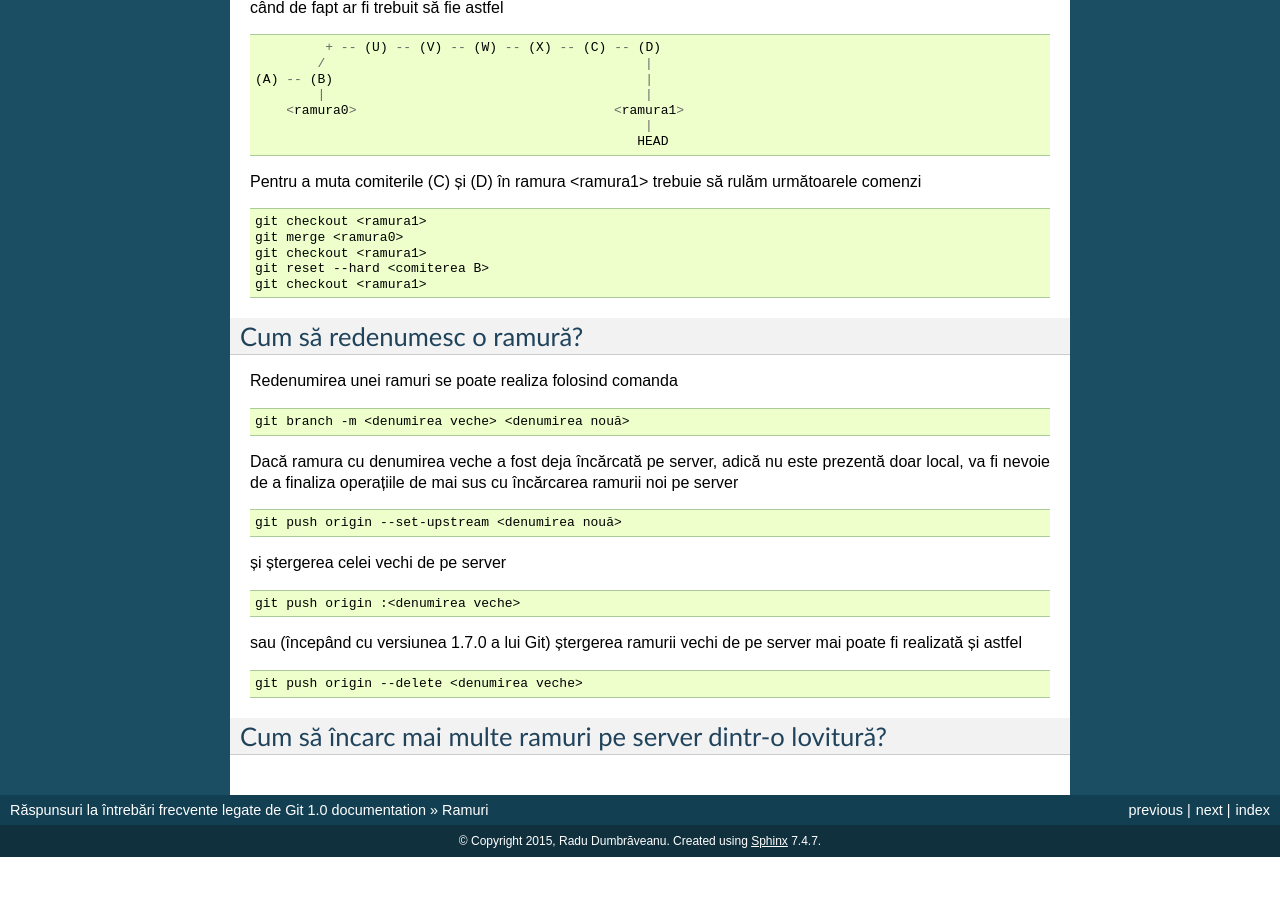
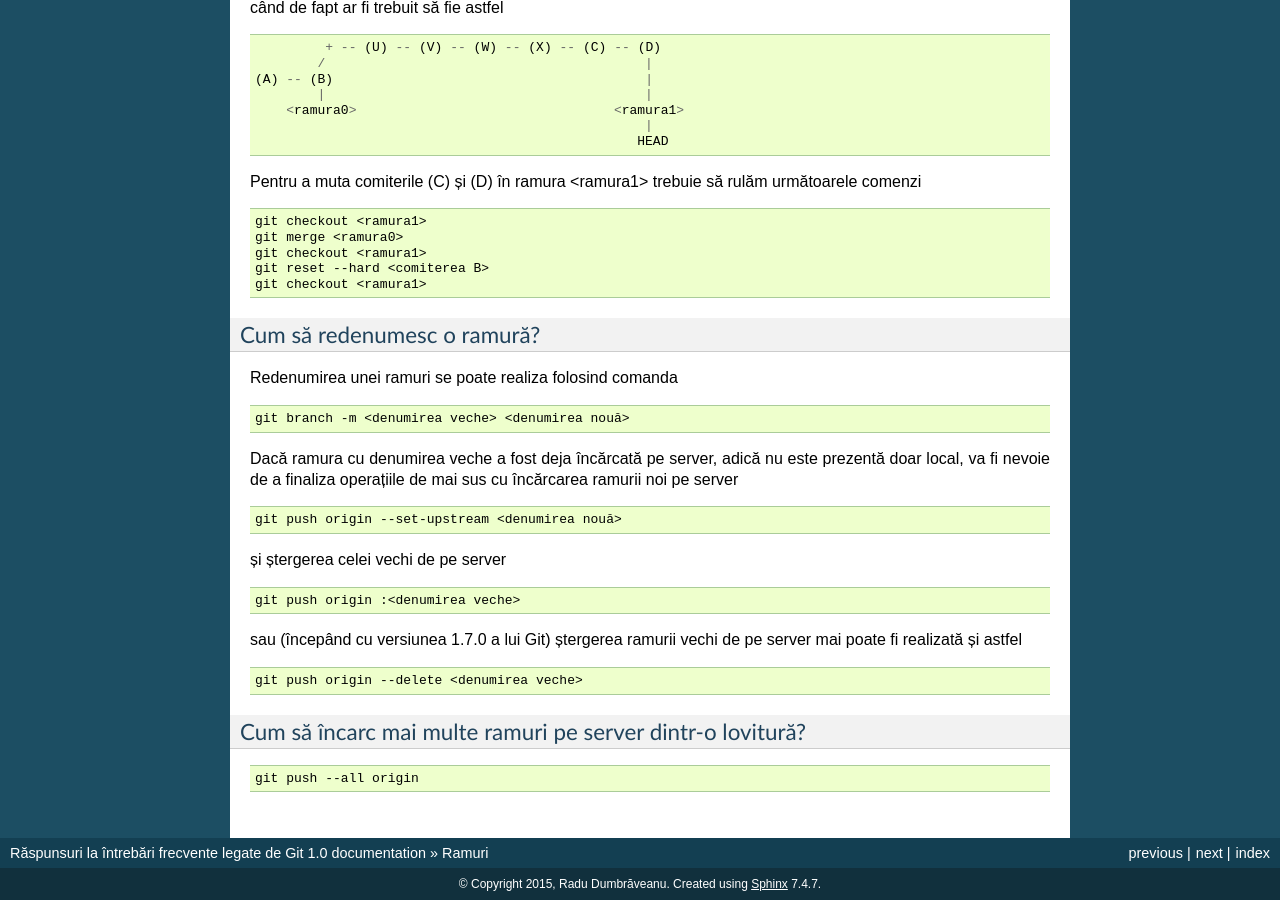
Before and after one commit to Streeling/git-rif, a Sphinx documentation site: the page built from source/ramuri.rst, in a window 1280 px wide and 900 px high, scrolled down 832 px. Built offline with Sphinx 7.4.7, drawn with Linux system fonts in a browser that asks for light colours; before the commit the page ends 1689 px from its top, so only the background shows below that.

Commit message:
Adăugare răspuns la întrebarea cu încărcarea tutror ramurilor

```diff
--- a/source/ramuri.rst
+++ b/source/ramuri.rst
@@ -4,7 +4,7 @@ Ramuri
 .. _cum-să-mut-comiterile-dintr-o-ramură-în-alta:
 
 Cum să mut comiterile dintr-o ramură în alta?
-"""""""""""""""""""""""""""""""""""""""""""""
+---------------------------------------------
 
 Am comis într-o ramură, dar ar fi trebuit să comit în alta; cum să mut aceste comiteri în ramura corectă?
 De exemplu avem următoarea situație
@@ -106,3 +106,7 @@ sau (începând cu versiunea 1.7.0 a lui Git) ștergerea ramurii vechi de pe ser
 
 Cum să încarc mai multe ramuri pe server dintr-o lovitură?
 """"""""""""""""""""""""""""""""""""""""""""""""""""""""""
+
+.. code-block:: bash
+
+   git push --all origin
```
